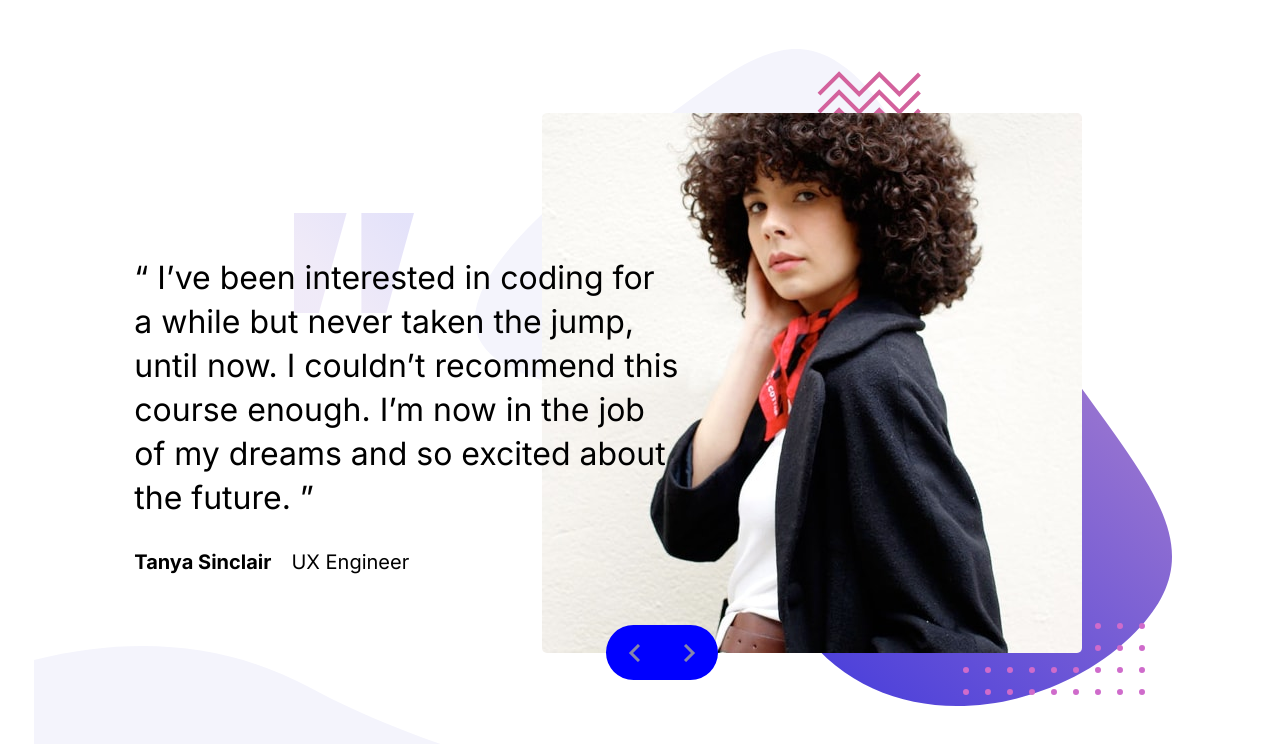
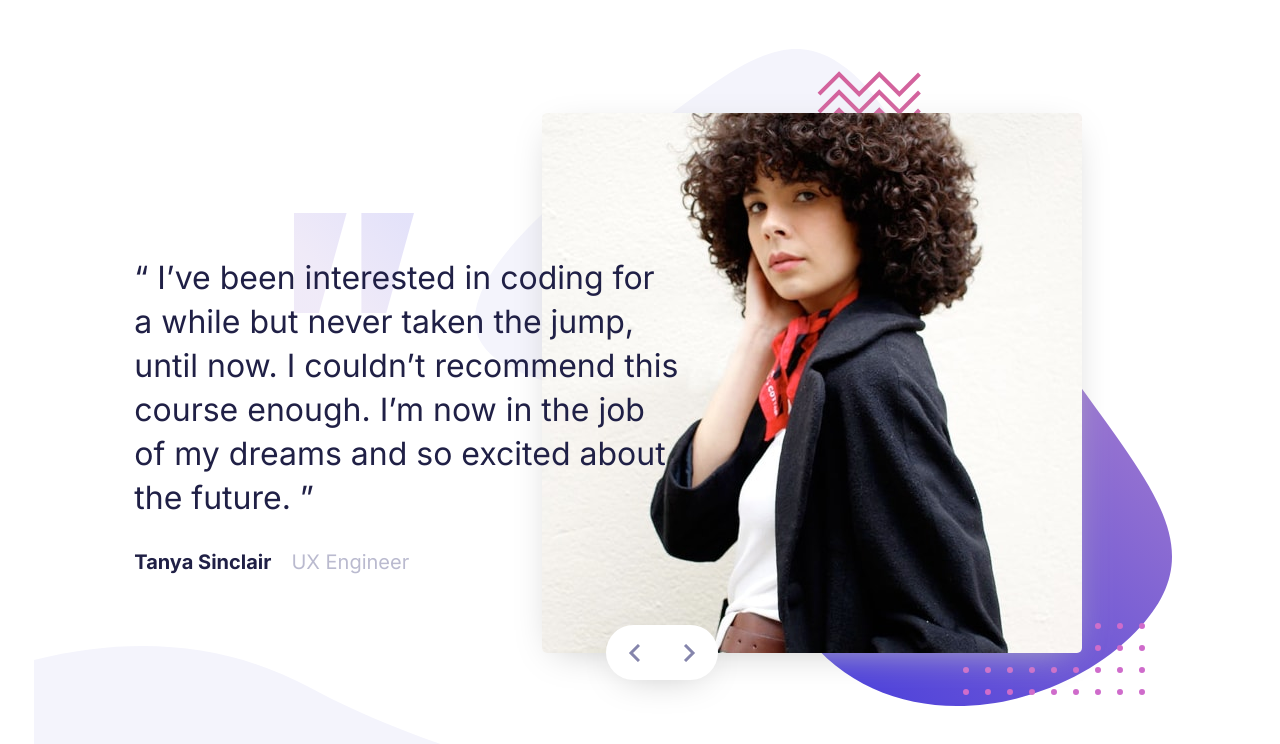
Before and after one commit to adarshcodes/coding-bootcamp-testimonials-slider-master, a website: page index.html in a window 1280 px wide. Drawn offline with Linux system fonts and the light colour scheme.

Commit message:
completed-desing

```diff
--- a/sass/base/_typography.scss
+++ b/sass/base/_typography.scss
@@ -0,0 +1,21 @@
+.quote {
+  margin: 4rem 0 2rem;
+  color: $color-primary-blue;
+  animation: para-move .8s;
+}
+
+.name-para {
+  font-size: 2rem;
+}
+
+.name {
+  font-weight: bold;
+  margin-right: 2rem;
+  color: $color-primary-blue;
+  animation: name-move .8s;
+}
+
+.job {
+  color: $color-secondary-blue;
+  animation: name-move .8s;
+}
--- a/sass/layout/home.scss
+++ b/sass/layout/home.scss
@@ -19,19 +19,6 @@
     z-index: 1;
     width: 45%;
     line-height: 4.4rem;
-
-    .quote {
-      margin: 4rem 0 2rem;
-    }
-
-    .name-para {
-      font-size: 2rem;
-    }
-
-    .name {
-      font-weight: bold;
-      margin-right: 2rem;
-    }
   }
 
   &__img-container {
@@ -39,9 +26,12 @@
     top: 11.3rem;
     right: 16.4rem;
 
+
     .photo {
       border-radius: 0.5rem;
       position: relative;
+      box-shadow: 0px 9px 37px -14px rgba(191,191,191,1);
+      animation: img-move .8s;
     }
 
     .button-container {
@@ -50,11 +40,13 @@
       left: 6.35rem;
       width: 11.2rem;
       height: 5.5rem;
-      background: blue;
+      background: $color-primary-white;
       border-radius: 3rem;
       display: flex;
       justify-content: center;
       align-items: center;
+      box-shadow: 0px 9px 37px -14px rgba(191,191,191,1);
+      animation: button-move .8s;
     }
 
     .btn {
@@ -63,6 +55,16 @@
       justify-content: center;
       align-items: center;
       align-self: stretch;
+      cursor: pointer;
+      transition: transform .5s;
+    }
+
+    .next-btn:hover {
+        transform: translateX(-.2rem);
+    }
+
+    .previous-btn:hover {
+        transform: translateX(.2rem);
     }
   }
 }
```
Also changed, not shown: index.html (+1 -7 lines), sass/base/_animation.scss (+56 -0 lines), css/style.css.
